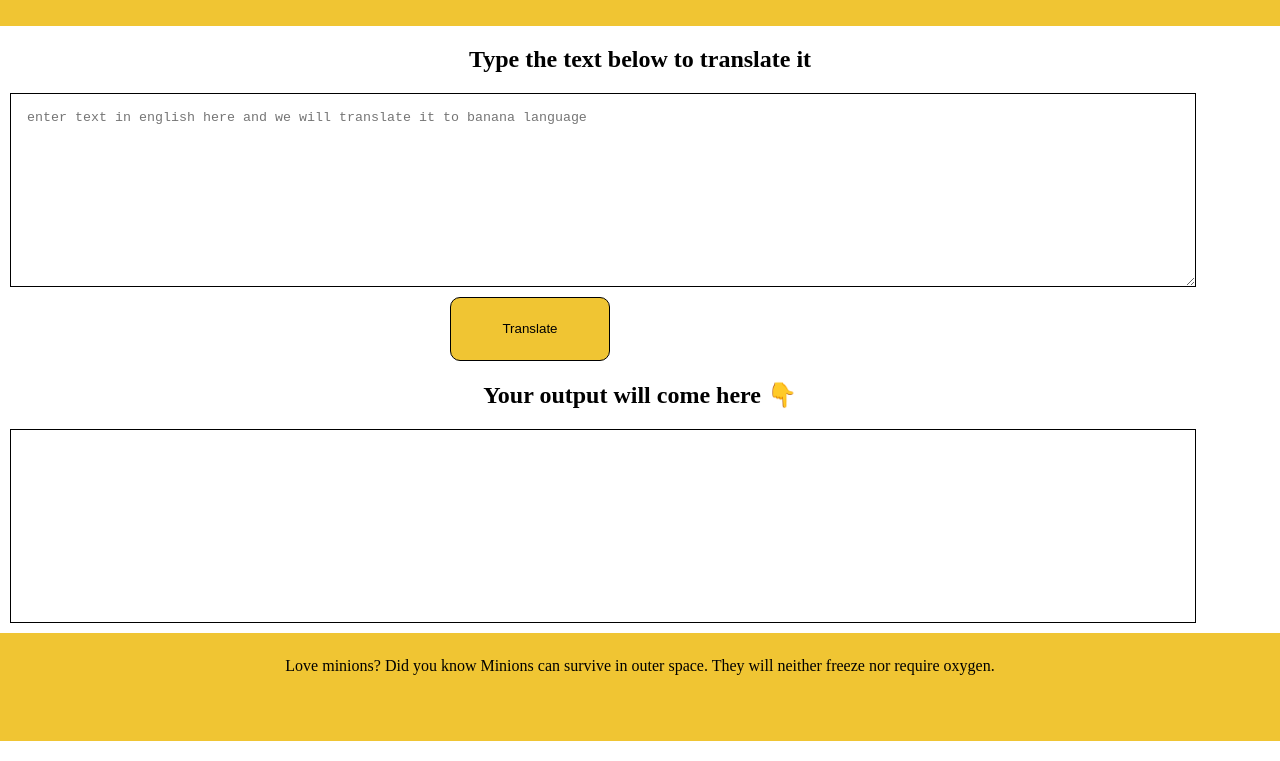
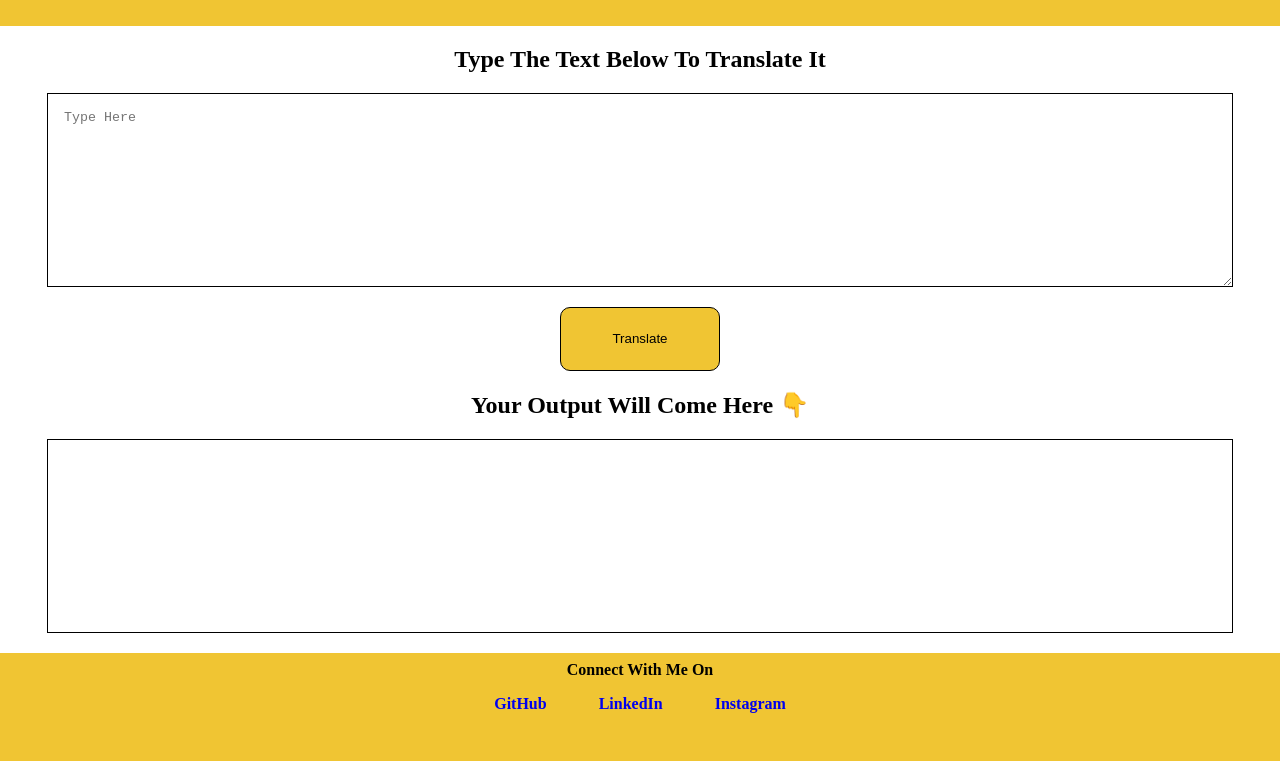
Before and after one commit to athar05/neog.camp-mark6-banana-speak, a plain HTML site: page index.html in a window 1280 px wide. Shown: the part 94-855 px from the top of the page. Drawn offline with Linux system fonts and the light colour scheme.

Commit message:
final touches

```diff
--- a/index.html
+++ b/index.html
@@ -13,22 +13,35 @@
 
     <section>
         <div class="header">
-            <h1>Minion Speak</h1>
+            <h1>WELCOME TO BANANA TRANSLATOR</h1>
         </div>
     </section>
-    <h2>Type the text below to translate it</h2>
+    <h2>Type The Text Below To Translate It</h2>
 
-    <textarea id="txt-input" placeholder="enter text in english here and we will translate it to banana language"></textarea>
+    <textarea id="txt-input" placeholder="Type Here"></textarea>
 
     <button id="btn-translate">Translate</button>
 
-    <h2>Your output will come here 👇</h2>
+    <h2>Your Output Will Come Here 👇</h2>
     <div id="output-text"></div>
 
     <footer>
-        <div class="footer">
-            <p>Love minions? Did you know Minions can survive in outer space. They will neither freeze nor require oxygen.</p>
-        </div>
+        <div class="footer">Connect With Me On
+
+    <ul class="social-links list-non-bullet">
+        <li class="list-item-inline">
+            <a class="link"
+            href="https://github.com/athar05"> GitHub </a>
+        </li>
+        <li class="list-item-inline">
+            <a class="link" href="https://www.linkedin.com/in/athar-shakeel-a8544588/"> LinkedIn</a>
+        </li>
+        <li class="list-item-inline">
+
+            <a class="link"  href="https://instagram.com/atharo5"> Instagram</a>
+        </li>
+    </ul>
+</div>
     </footer>
 
     <script src="app.js" type="text/javascript"> </script>
--- a/styles.css
+++ b/styles.css
@@ -24,9 +24,19 @@ body {
     margin: 0;
 }
 
+#txt-input{
+    margin: auto;
+    margin-bottom: 20px;
+}
+
+#output-text{
+    margin:auto;
+    margin-bottom: 20px;
+}
+
 .header {
     margin: 0;
-    height: 100px;
+       height: 100px;
     width: 100%;
     background-color: rgb(240, 197, 51);
 }
@@ -42,21 +52,40 @@ h2 {
 
 #btn-translate {
     height: 8vh;
-
+   display: block;
     width: 20vh;
     border-radius: 10px;
     margin: auto;
-    margin: 0 450px;
     background-color: rgb(240, 197, 51);
     border: 1px solid black;
 }
 
 .footer {
     padding-top: 0.5rem;
+    font-weight: bolder;
     text-align: center;
+    color: black;
     height: 100px;
     width: 100%;
     background-color: rgb(240, 197, 51);
+}
+
+.list-non-bullet {
+    list-style: none;
+}
+
+.link {
+    text-decoration: none;
+    padding: 0rem 1rem;
+}
+
+.footer ul {
+    padding-inline-start: 0px;
+}
+
+.list-item-inline {
+    display: inline;
+    padding: 0rem 0.5rem;
 }
 
 #btn-translate:hover {
```
